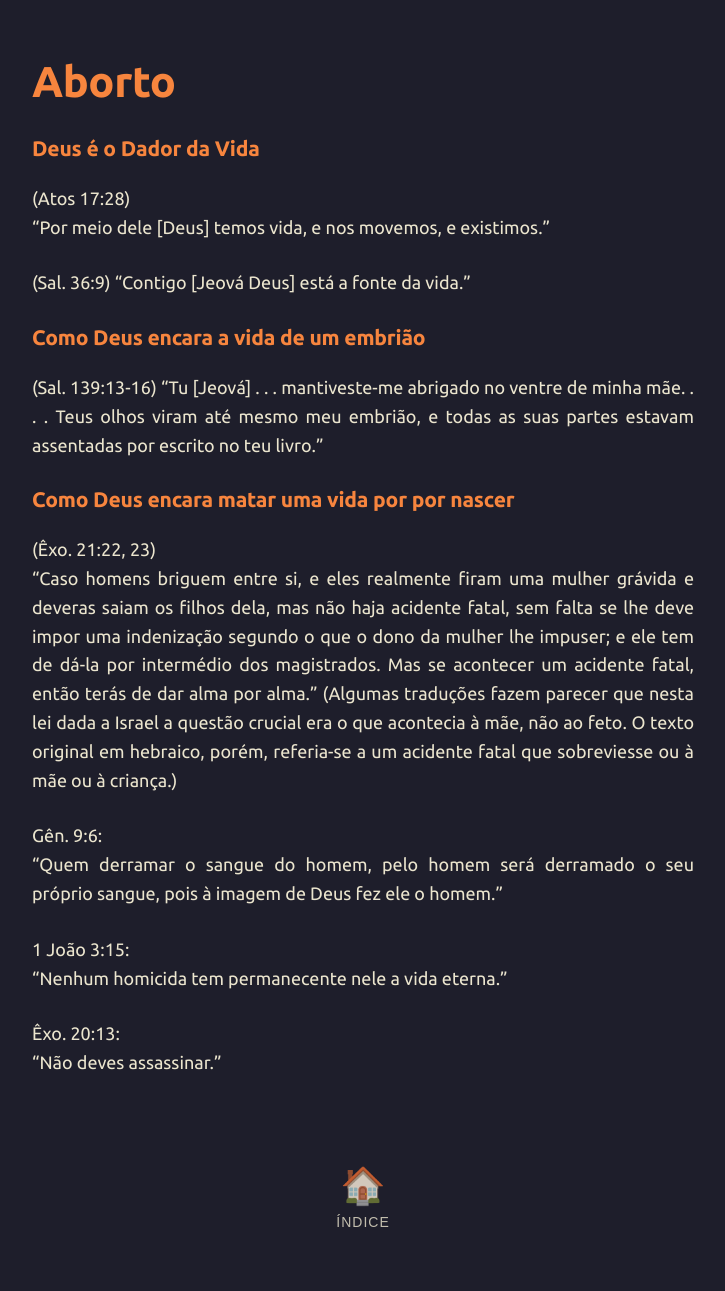
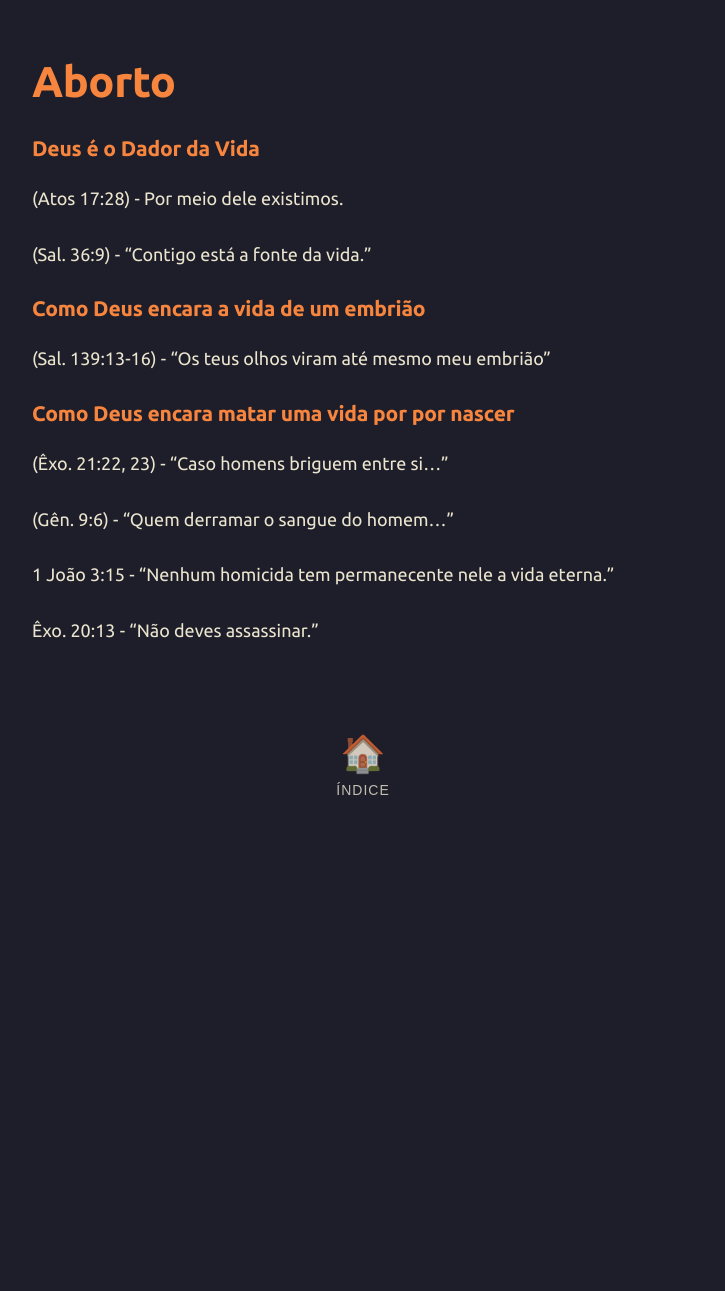
Before and after one commit to joaquim-capitao/jw, a Jekyll site: the page built from assuntos/aborto.md, in a window 1280 px wide. Shown: the whole page, without its empty margins (277-1002 px from the left). Built offline with Jekyll 4.4.1, drawn with Linux system fonts in a browser that asks for light colours; our own code applies the rules of GitHub Pages for plain Markdown files; after the commit the page ends 900 px from its top, so only the background shows below that.

Commit message:
Revise abortion topic content in aborto.md
Updated biblical references and quotes for clarity.

```diff
--- a/assuntos/aborto.md
+++ b/assuntos/aborto.md
@@ -1,27 +1,20 @@
 # Aborto
 
 ### Deus é o Dador da Vida
-(Atos 17:28)
-“Por meio dele [Deus] temos vida, e nos movemos, e existimos.”
+(Atos 17:28) - Por meio dele existimos.
 
-(Sal. 36:9)
-“Contigo [Jeová Deus] está a fonte da vida.”
+(Sal. 36:9) - “Contigo está a fonte da vida.”
 
 ### Como Deus encara a vida de um embrião
 
-(Sal. 139:13-16)
-“Tu [Jeová] . . . mantiveste-me abrigado no ventre de minha mãe. . . . Teus olhos viram até mesmo meu embrião, e todas as suas partes estavam assentadas por escrito no teu livro.”
+(Sal. 139:13-16) - “Os teus olhos viram até mesmo meu embrião"
 
 ### Como Deus encara matar uma vida por por nascer
 
-(Êxo. 21:22, 23)
-“Caso homens briguem entre si, e eles realmente firam uma mulher grávida e deveras saiam os filhos dela, mas não haja acidente fatal, sem falta se lhe deve impor uma indenização segundo o que o dono da mulher lhe impuser; e ele tem de dá-la por intermédio dos magistrados. Mas se acontecer um acidente fatal, então terás de dar alma por alma.” (Algumas traduções fazem parecer que nesta lei dada a Israel a questão crucial era o que acontecia à mãe, não ao feto. O texto original em hebraico, porém, referia-se a um acidente fatal que sobreviesse ou à mãe ou à criança.)
+(Êxo. 21:22, 23) - “Caso homens briguem entre si..."
 
-Gên. 9:6:
-“Quem derramar o sangue do homem, pelo homem será derramado o seu próprio sangue, pois à imagem de Deus fez ele o homem.”
+(Gên. 9:6) - “Quem derramar o sangue do homem..."
 
-1 João 3:15:
-“Nenhum homicida tem permanecente nele a vida eterna.”
+1 João 3:15 - "Nenhum homicida tem permanecente nele a vida eterna.”
 
-Êxo. 20:13:
-“Não deves assassinar.”
+Êxo. 20:13 - “Não deves assassinar.”
```
